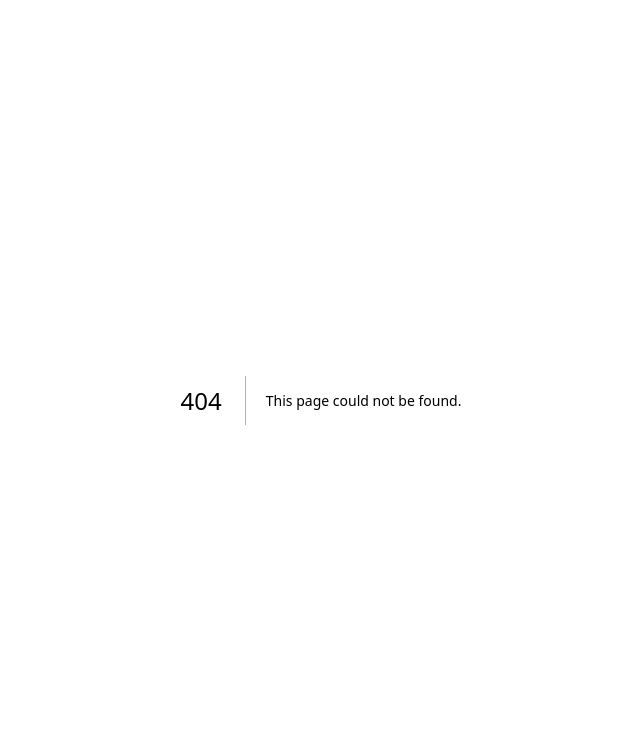
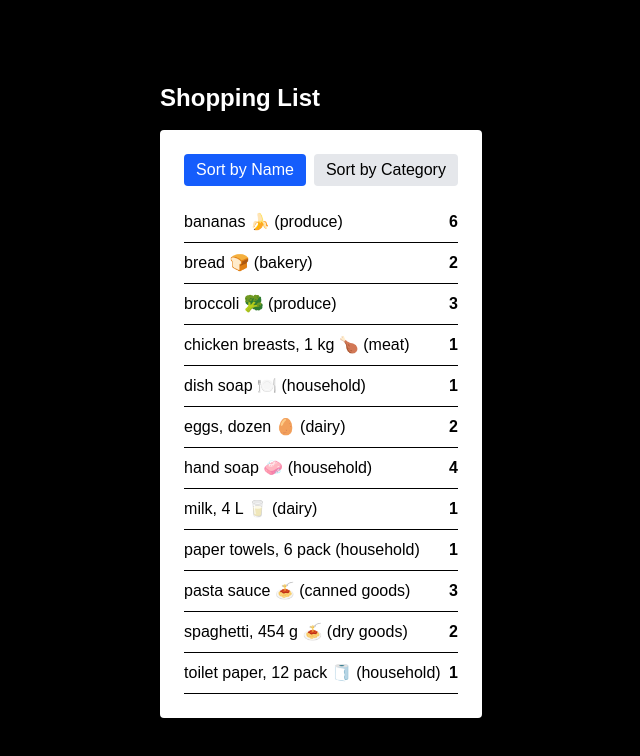
Before and after one commit to josephkhalilkafeke/cprg306-assignments, a Next.js app: page /week-6 in a window 1280 px wide. Before the commit this address had no page. Shown: the top 756 px of the page, without its empty margins (319-959 px from the left). Built offline with nearby package versions, Linux system fonts and the light colour scheme.

Commit message:
adding week 6 page.js,itemlist,item,item.json,and page.js also changed original page.js under app for week 6.

```diff
--- a/app/page.js
+++ b/app/page.js
@@ -30,7 +30,13 @@ export default function Home() {
       </p>
 
       <p>
-        Additional Information: This page links to week-2, week-3, week-4, and week-5 assignments.
+        <Link href="/week-6" className="text-blue-600 hover:underline">
+          Go to Week 6 Page
+        </Link>
+      </p>
+
+      <p>
+        Additional Information: This page links to week-2, week-3, week-4, week-5, and week-6 assignments.
       </p>
     </main>
   );
--- /dev/null
+++ b/app/week-6/item-list.js
@@ -0,0 +1,41 @@
+"use client";
+import { useState } from "react";
+import Item from "./item";
+import itemsData from "./items.json";
+
+export default function ItemList() {
+  const [sortBy, setSortBy] = useState("name");
+
+  const sortedItems = [...itemsData].sort((a, b) => {
+    if (sortBy === "name") {
+      return a.name.localeCompare(b.name);
+    } else {
+      return a.category.localeCompare(b.category);
+    }
+  });
+
+  return (
+    <div className="max-w-xl w-full bg-white p-6 rounded shadow text-black">
+      <div className="flex space-x-2 mb-4">
+        <button
+          onClick={() => setSortBy("name")}
+          className={`px-3 py-1 rounded ${sortBy === "name" ? "bg-blue-600 text-white" : "bg-gray-200 text-black"}`}
+        >
+          Sort by Name
+        </button>
+        <button
+          onClick={() => setSortBy("category")}
+          className={`px-3 py-1 rounded ${sortBy === "category" ? "bg-blue-600 text-white" : "bg-gray-200 text-black"}`}
+        >
+          Sort by Category
+        </button>
+      </div>
+
+      <ul>
+        {sortedItems.map((item) => (
+          <Item key={item.id} name={item.name} quantity={item.quantity} category={item.category} />
+        ))}
+      </ul>
+    </div>
+  );
+}
--- /dev/null
+++ b/app/week-6/item.js
@@ -0,0 +1,10 @@
+export default function Item({ name, quantity, category }) {
+  return (
+    <li className="flex justify-between items-center border-b py-2 text-black">
+      <span>
+        {name} ({category})
+      </span>
+      <span className="font-semibold">{quantity}</span>
+    </li>
+  );
+}
--- /dev/null
+++ b/app/week-6/items.json
@@ -0,0 +1,74 @@
+[
+  {
+    "id": "1h2GJKH12gkHG31h1H",
+    "name": "milk, 4 L 🥛",
+    "quantity": 1,
+    "category": "dairy"
+  },
+  {
+    "id": "2KJH3k2j3H1k2J3K1H",
+    "name": "bread 🍞",
+    "quantity": 2,
+    "category": "bakery"
+  },
+  {
+    "id": "3h2KJH3k2j3H1k2J3",
+    "name": "eggs, dozen 🥚",
+    "quantity": 2,
+    "category": "dairy"
+  },
+  {
+    "id": "4k2J3K1H2GJKH12gk",
+    "name": "bananas 🍌",
+    "quantity": 6,
+    "category": "produce"
+  },
+  {
+    "id": "5H1h1H2KJH3k2j3H",
+    "name": "broccoli 🥦",
+    "quantity": 3,
+    "category": "produce"
+  },
+  {
+    "id": "6H1k2J3K1H2GJKH1",
+    "name": "chicken breasts, 1 kg 🍗",
+    "quantity": 1,
+    "category": "meat"
+  },
+  {
+    "id": "7gkHG31h1H2KJH3k",
+    "name": "pasta sauce 🍝",
+    "quantity": 3,
+    "category": "canned goods"
+  },
+  {
+    "id": "8j3H1k2J3K1H2GJK",
+    "name": "spaghetti, 454 g 🍝",
+    "quantity": 2,
+    "category": "dry goods"
+  },
+  {
+    "id": "9H12gkHG31h1H2KJ",
+    "name": "toilet paper, 12 pack 🧻",
+    "quantity": 1,
+    "category": "household"
+  },
+  {
+    "id": "10H3k2j3H1k2J3K1",
+    "name": "paper towels, 6 pack",
+    "quantity": 1,
+    "category": "household"
+  },
+  {
+    "id": "11k2J3K1H2GJKH12",
+    "name": "dish soap 🍽️",
+    "quantity": 1,
+    "category": "household"
+  },
+  {
+    "id": "12GJKH12gkHG31h1",
+    "name": "hand soap 🧼",
+    "quantity": 4,
+    "category": "household"
+  }
+]
--- /dev/null
+++ b/app/week-6/page.js
@@ -0,0 +1,12 @@
+import ItemList from "./item-list";
+
+export default function Page() {
+  return (
+    <main className="flex items-center justify-center min-h-screen bg-black">
+      <div className="p-6">
+        <h1 className="text-2xl font-bold text-white mb-4">Shopping List</h1>
+        <ItemList />
+      </div>
+    </main>
+  );
+}
```
